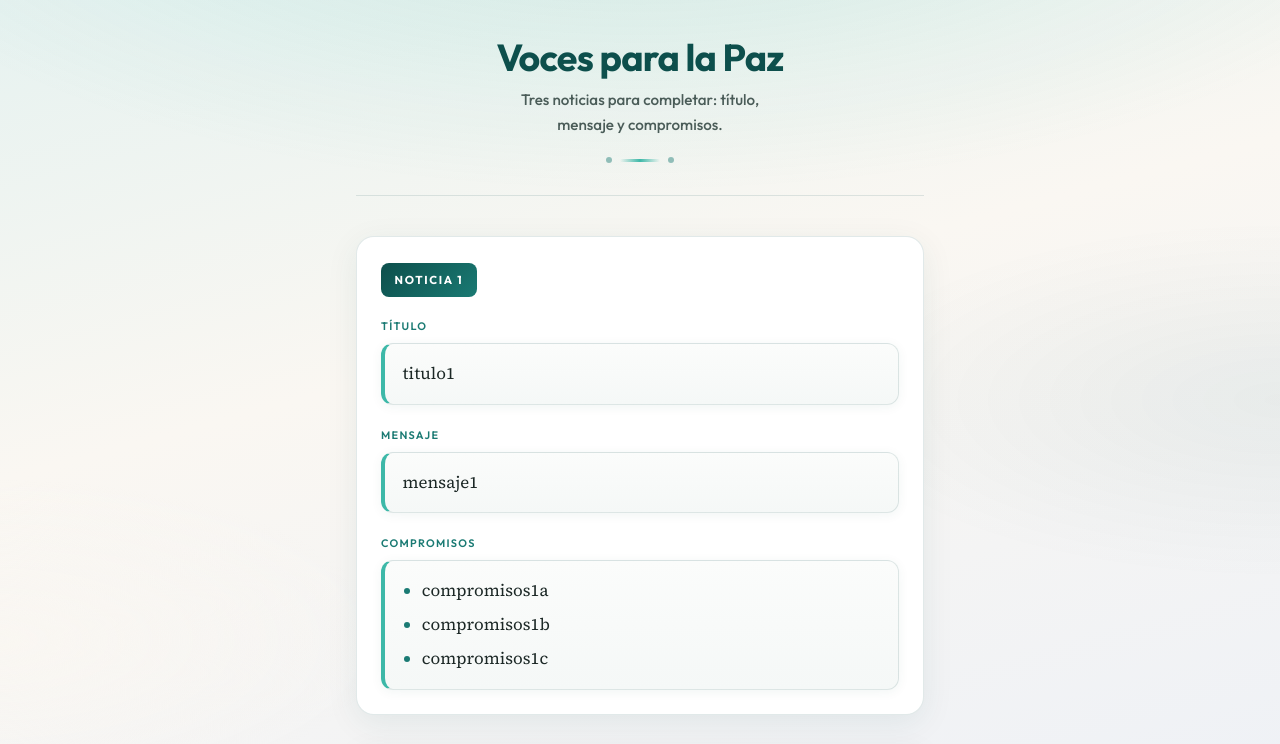
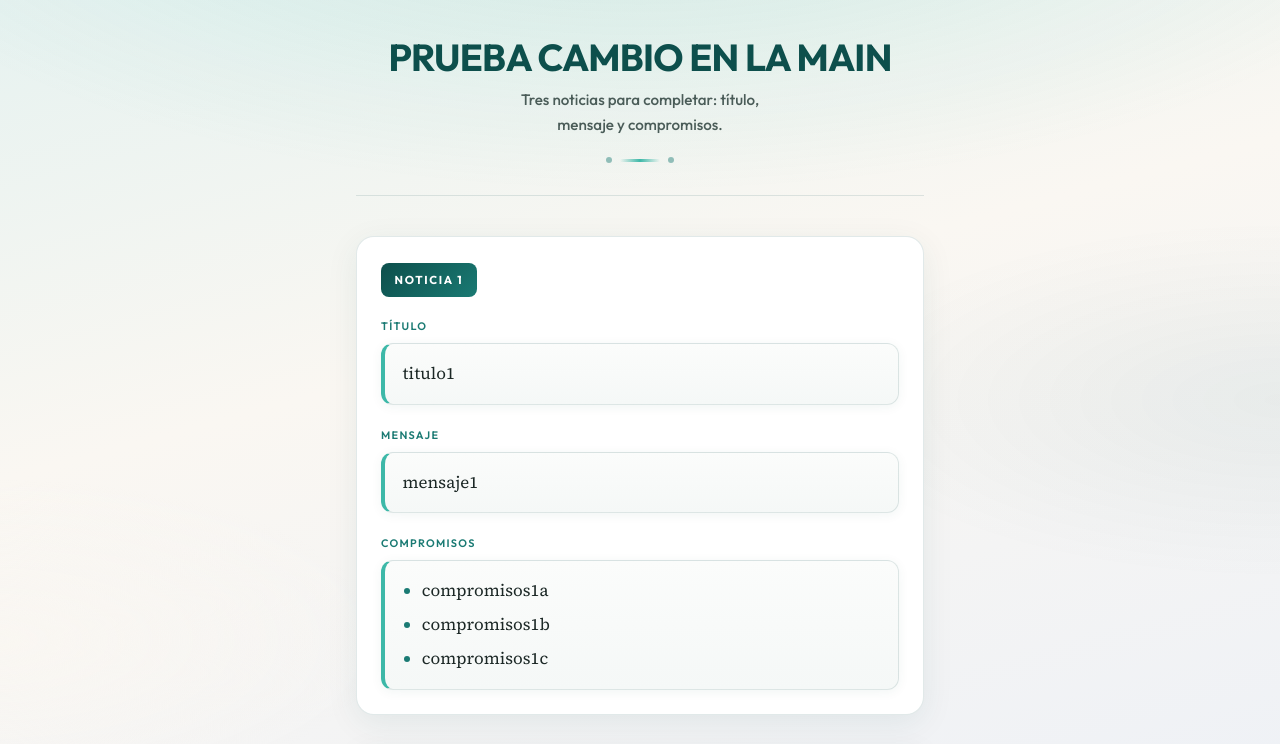
Before and after one commit to sebassttian12/prueba, a plain HTML site: page index.html in a window 1280 px wide. Shown: the top 744 px of the page. Drawn offline with Linux system fonts and the light colour scheme.

Commit message:
pruba de carga rama main

```diff
--- a/index.html
+++ b/index.html
@@ -5,7 +5,7 @@
     <meta name="viewport" content="width=device-width, initial-scale=1.0" />
     <title>Voces para la Paz</title>
 
-<!--fuentes de imoportacion-->
+    <!--fuentes de imoportacion-->
     <link rel="preconnect" href="https://fonts.googleapis.com" />
     <link rel="preconnect" href="https://fonts.gstatic.com" crossorigin />
     <link
@@ -19,7 +19,7 @@
   <body>
     <div class="pagina">
       <header class="encabezado">
-        <h1>Voces para la Paz</h1>
+        <h1>PRUEBA CAMBIO EN LA MAIN</h1>
         <p class="subtitulo">
           Tres noticias para completar: título, mensaje y compromisos.
         </p>
```
